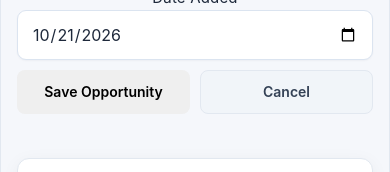
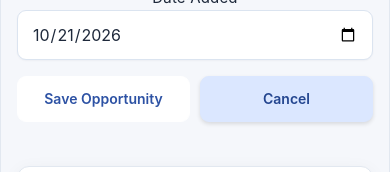
Before and after one commit to codepro233/job-tracker, a React (Vite) app: page / in a window 390 px wide. Both pictures are taken after typing "Sample", "Sample" into the empty fields and a click on the button "+ Add Opportunity". Shown: the part 566-738 px from the top of the page. Built offline with nearby package versions, Linux system fonts and the light colour scheme; no server answers.

Commit message:
style: improve mobile job form buttons

```diff
--- a/src/App.css
+++ b/src/App.css
@@ -1269,23 +1269,49 @@ textarea:focus-visible {
   justify-content: center;
   align-items: center;
   gap: 12px;
-  margin-top: 10px;
-  padding-top: 0;
+  margin-top: 16px;
   flex-wrap: wrap;
 }
 
 .form-actions button {
-  min-height: 44px;
+  min-height: 46px;
   padding: 12px 24px;
-  border-radius: 8px;
+  border-radius: 9px;
   cursor: pointer;
   font-size: 14px;
   font-weight: 600;
+  transition: background-color 0.2s ease, transform 0.2s ease;
 }
 
+/* Save Opportunity */
+.form-actions .add-button {
+  background: #ffffff;
+  color: #2d52a4;
+  border: 1px solid #ffffff;
+}
+
+/* Cancel */
+.form-actions .cancel-button {
+  background: #dbe7ff;
+  color: #23458f;
+  border: 1px solid #dbe7ff;
+  box-shadow: 0 2px 4px rgba(0, 0, 0, 0.12);
+}
+
+.form-actions .cancel-button:hover {
+  background: #c5d7ff;
+  border-color: #c5d7ff;
+}
+
+.form-actions .add-button:hover {
+  background: #eaf0ff;
+}
+
+
+
 .form-actions button:focus-visible {
-  outline: 2px solid #2d52a4;
-  outline-offset: 2px;
+  outline: 2px solid #973030;
+  outline-offset: 3px;
 }
 
 @media (max-width: 560px) {
```
